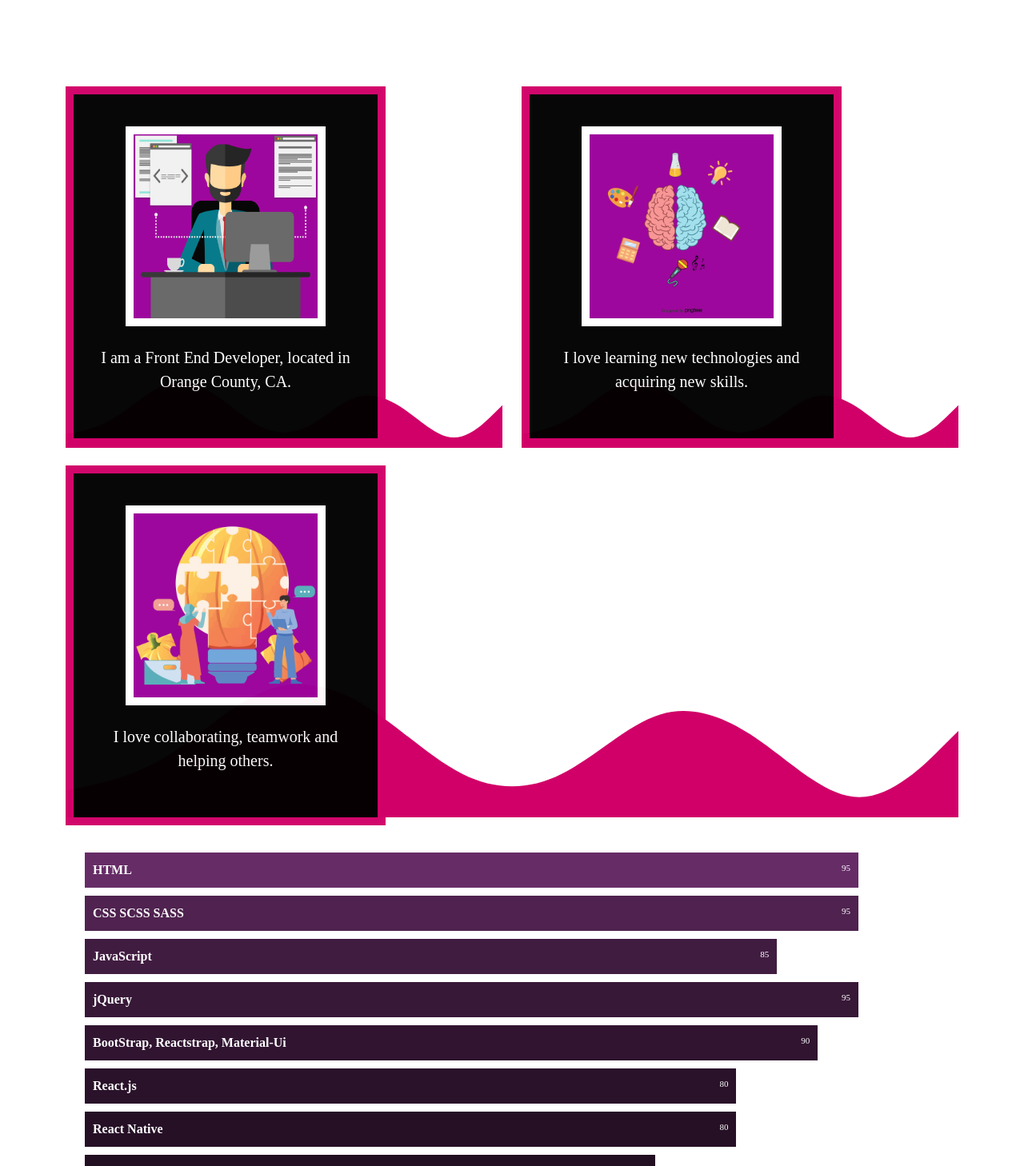
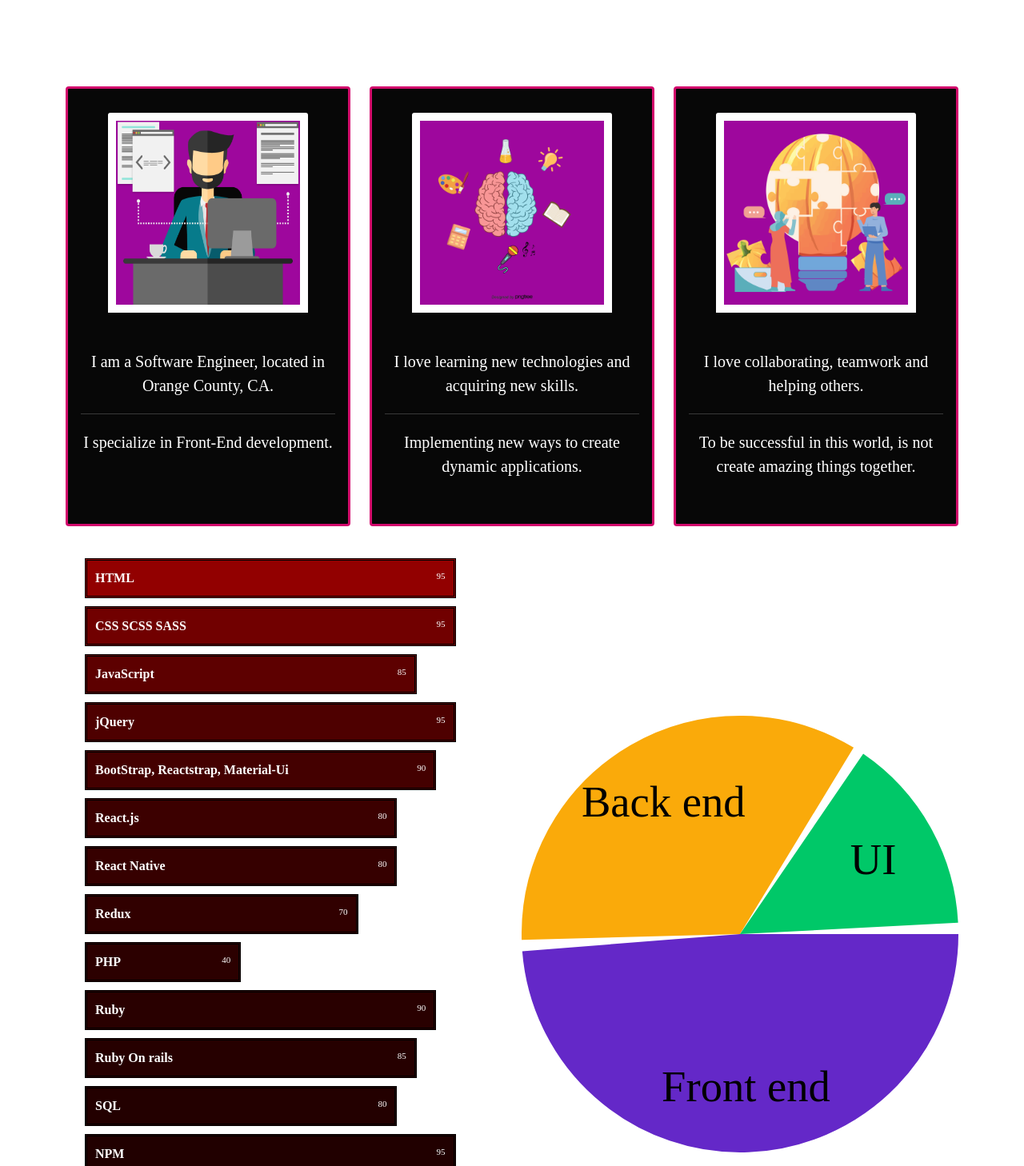
Before and after one commit to jonathanim/reactportfolioProject, a React (Create React App) app: page /About in a window 1280 px wide. Shown: the part 232-1690 px from the top of the page at 80% size. Built offline with nearby package versions, Linux system fonts and the light colour scheme.

Commit message:
add chart in about page

```diff
--- a/package.json
+++ b/package.json
@@ -16,6 +16,7 @@
     "react-animation-components": "3.0.0",
     "react-dom": "^17.0.2",
     "react-icons": "^4.2.0",
+    "react-minimal-pie-chart": "^8.2.0",
     "react-router-dom": "^5.2.0",
     "react-script": "^2.0.5",
     "react-scripts": "4.0.3",
--- a/src/components/About.js
+++ b/src/components/About.js
@@ -1,88 +1,118 @@
-import React from 'react'
-import { Col, Row, Container } from 'reactstrap'
-
-import SkillBars from './SkillsBars'
-import './styles/About.css'
-import '../index.css'
-
+import React from "react";
+import { Col, Row, Container } from "reactstrap";
+import { Card, CardImg, CardText, CardBody } from "reactstrap";
+import SkillBars from "./SkillsBars";
+import "../index.css";
+import "./styles/About.css";
+import SkillSet from "./SkillSet";
 function About() {
-
   return (
     <Container className="section">
-            <Row>
-                <Col>
-                    <h1 className="h1-title">ABOUT <span style={{ color: 'rgb(209, 0, 104)' }}>ME</span></h1>
-                </Col>
-            </Row>
-            <Row className='botRowAbout'>
-                <Col style={{ justifyContent: 'center', alignContent: 'center' }}>
-                    <div style={styles.text}>
-                        <img style={styles.image} src="../assets/favpng_html-responsive-web-design-web-development-software-developer-mobile-app-development.png" alt="boy" />
-                        <p className="my-4">I am a Front End Developer, located in Orange County, CA.</p>
-                    </div>
-                    <svg className="svgBackground" xmlns="http://www.w3.org/2000/svg" viewBox="0 0 1440 300"><path fill="rgb(209, 0, 104)" fill-opacity="1" d="M0,256L26.7,250.7C53.3,245,107,235,160,202.7C213.3,171,267,117,320,96C373.3,75,427,85,480,117.3C533.3,149,587,203,640,229.3C693.3,256,747,256,800,229.3C853.3,203,907,149,960,133.3C1013.3,117,1067,139,1120,176C1173.3,213,1227,267,1280,266.7C1333.3,267,1387,213,1413,186.7L1440,160L1440,320L1413.3,320C1386.7,320,1333,320,1280,320C1226.7,320,1173,320,1120,320C1066.7,320,1013,320,960,320C906.7,320,853,320,800,320C746.7,320,693,320,640,320C586.7,320,533,320,480,320C426.7,320,373,320,320,320C266.7,320,213,320,160,320C106.7,320,53,320,27,320L0,320Z"></path></svg>
-                </Col>
-                <Col style={{ justifyContent: 'center', alignContent: 'center' }}>
-
-                    <div style={styles.text}>
-                        <img style={styles.image} src="../assets/learning.png" alt="learning" />
-                        <p className="my-4">I love learning new technologies and acquiring new skills.</p>
-                    </div>
-                    <svg className="svgBackground" xmlns="http://www.w3.org/2000/svg" viewBox="0 0 1440 300"><path fill="rgb(209, 0, 104)" fill-opacity="1" d="M0,256L26.7,250.7C53.3,245,107,235,160,202.7C213.3,171,267,117,320,96C373.3,75,427,85,480,117.3C533.3,149,587,203,640,229.3C693.3,256,747,256,800,229.3C853.3,203,907,149,960,133.3C1013.3,117,1067,139,1120,176C1173.3,213,1227,267,1280,266.7C1333.3,267,1387,213,1413,186.7L1440,160L1440,320L1413.3,320C1386.7,320,1333,320,1280,320C1226.7,320,1173,320,1120,320C1066.7,320,1013,320,960,320C906.7,320,853,320,800,320C746.7,320,693,320,640,320C586.7,320,533,320,480,320C426.7,320,373,320,320,320C266.7,320,213,320,160,320C106.7,320,53,320,27,320L0,320Z"></path></svg>
-                </Col>
-                <Col style={{ justifyContent: 'center', alignContent: 'center' }}>
-
-                    <div style={styles.text}>
-                        <img style={styles.image} src="../assets/collaborating.png" alt="collaborating" />
-                        <p className="my-4">I love collaborating, teamwork and helping others.</p>
-                    </div>
-                    <svg className="svgBackground" xmlns="http://www.w3.org/2000/svg" viewBox="0 0 1440 300"><path fill="rgb(209, 0, 104)" fill-opacity="1" d="M0,256L26.7,250.7C53.3,245,107,235,160,202.7C213.3,171,267,117,320,96C373.3,75,427,85,480,117.3C533.3,149,587,203,640,229.3C693.3,256,747,256,800,229.3C853.3,203,907,149,960,133.3C1013.3,117,1067,139,1120,176C1173.3,213,1227,267,1280,266.7C1333.3,267,1387,213,1413,186.7L1440,160L1440,320L1413.3,320C1386.7,320,1333,320,1280,320C1226.7,320,1173,320,1120,320C1066.7,320,1013,320,960,320C906.7,320,853,320,800,320C746.7,320,693,320,640,320C586.7,320,533,320,480,320C426.7,320,373,320,320,320C266.7,320,213,320,160,320C106.7,320,53,320,27,320L0,320Z"></path></svg>
+      <Row xs="12">
+        <Col className={styles.columnStyle}>
+          <h1 className="h1-title">
+            ABOUT <span style={{ color: "rgb(209, 0, 104)" }}>ME</span>
+          </h1>
         </Col>
       </Row>
       <Row>
-                <Col>
+        <Col xs={12} md={6} lg={4}>
+          <Card style={styles.text}>
+            <CardImg
+              top
+              style={styles.image}
+              width="100px"
+              src="../assets/favpng_html-responsive-web-design-web-development-software-developer-mobile-app-development.png"
+              alt="Card image cap"
+            />
+            <CardBody>
+              <CardText>
+                I am a Software Engineer, located in Orange County, CA.
+                <hr /> I specialize in Front-End development.
+              </CardText>
+            </CardBody>
+          </Card>
+        </Col>
+        <Col xs={12} md={6} lg={4}>
+          <Card style={styles.text}>
+            <CardImg
+              top
+              style={styles.image}
+              width="100px"
+              src="../assets/learning.png"
+              alt="learning"
+            />
+            <CardBody>
+              <CardText>
+                I love learning new technologies and acquiring new skills.
+                <hr />
+                Implementing new ways to create dynamic applications.
+              </CardText>
+            </CardBody>
+          </Card>
+        </Col>
+        <Col xs={12} md={6} lg={4}>
+          <Card style={styles.text}>
+            <CardImg
+              top
+              style={styles.image}
+              width="100px"
+              src="../assets/collaborating.png"
+              alt="collaborating"
+            />
+            <CardBody>
+              <CardText>
+                I love collaborating, teamwork and helping others.
+                <hr />
+                To be successful in this world, is not create amazing things
+                together.
+              </CardText>
+            </CardBody>
+          </Card>
+        </Col>
+      </Row>
+      <Row
+        xs="12"
+        className={{
+          justifyContent: "center",
+          alignContent: "center",
+          textAlign: "center",
+        }}
+      >
+        <Col style={{ marginTop: "30px" }}>
           <SkillBars />
         </Col>
+        <SkillSet />
       </Row>
-
-        </Container >
-    )
+    </Container>
+  );
 }
 
-export default About
+export default About;
 
 const styles = {
   text: {
-        backgroundColor: 'black',
-        color: 'white',
-        padding: '30px',
-        textAlign: 'center',
-        fontSize: '20px',
-        border: '10px solid rgb(209, 0, 104)',
-        width: "400px",
-        height: "450px",
-        position: 'relative',
-        opacity: ".97"
+    backgroundColor: "black",
+    color: "white",
+    padding: "30px auto",
+    textAlign: "center",
+    fontSize: "20px",
+    border: "3px solid rgb(209, 0, 104)",
+    width: "auto",
+    height: "550px",
+    opacity: ".97",
   },
   image: {
     background: "rgb(155, 0, 154)",
-        border: '10px solid white',
+    border: "10px solid white",
     display: "block",
-        margin: "10px auto",
+    margin: "30px auto",
     height: "250px",
-        width: "250px"
-    }, longText: {
-        backgroundColor: 'black',
-        color: 'white',
-        fontSize: '20px',
-        border: '10px solid rgb(209, 0, 104)',
-        height: "auto",
-        opacity: ".97",
-        justifyContent: 'center',
-        alignContent: 'center',
-        padding: '10px'
-
+    width: "250px",
   },
-
-
-}
+  columnStyle: {
+    margin: "0 30px 0 30px",
+    justifyContent: "center",
+    alignContent: "center",
+  },
+};
--- /dev/null
+++ b/src/components/SkillSet.js
@@ -0,0 +1,31 @@
+import React from "react";
+import { PieChart } from "react-minimal-pie-chart";
+import { Col } from "reactstrap";
+
+function SkillSet() {
+  return (
+    <Col>
+      <PieChart
+        label={(props) => {
+          return props.dataEntry.title;
+        }}
+        data={[
+          { title: "Front end", value: 50, color: "rgb(100, 40, 200)" },
+          { title: "Back end", value: 35, color: " rgb(250, 170, 10)" },
+          { title: "UI", value: 15, color: "rgb(0, 200, 104)" },
+        ]}
+        totalValue="100"
+        labelPosition={70}
+        labelStyle={{ fontSize: "10px" }}
+        animate={true}
+        animationDuration={2000}
+        animationEasing="ease-in"
+        center={[50, 50]}
+        paddingAngle={3}
+      />
+      ;
+    </Col>
+  );
+}
+
+export default SkillSet;
--- a/src/components/SkillsBars.js
+++ b/src/components/SkillsBars.js
@@ -1,46 +1,51 @@
-import React from 'react'
-import './styles/skillsbars.scss'
-import '../index.css'
-import { DATA } from './data'
-import { Col } from 'reactstrap'
+import React from "react";
+import "./styles/skillsbars.scss";
+import "../index.css";
+import { DATA } from "./data";
+import { Col } from "reactstrap";
 class SkillBars extends React.Component {
   constructor(props) {
     super(props);
     this.state = {
       collapsed: true,
-      skills: [...DATA]
+      skills: [...DATA],
     };
-
   }
 
   componentDidMount() {
     setTimeout(() => {
-      this.setState({ collapsed: false })
+      this.setState({ collapsed: false });
     }, 1000);
   }
 
   render() {
     const { collapsed } = this.state;
-    const hue = "300";
-    const saturation = "40";
+    const hue = "0";
+    const saturation = "100";
 
     return (
-
-      <div id="app" className={`container ${collapsed ? 'collapsed' : ''}`}>
+      <Col className={`container ${collapsed ? "collapsed" : ""}`}>
         <ul className="skills">
-          {this.state.skills.map((skill, index) =>
+          {this.state.skills.map((skill, index) => (
             <li
               key={index}
-              style={{ width: `${skill.level}%`, backgroundColor: `hsl(${hue}, ${saturation}%, ${100 / (index + 3.5)}%)` }}
+              style={{
+                width: `${skill.level}%`,
+                backgroundColor: `hsl(${hue}, ${saturation}%, ${
+                  100 / (index + 3.5)
+                }%)`,
+              }}
             >
-              <p>{skill.type}<span>{skill.level}</span></p>
+              <p>
+                {skill.type}
+                <span>{skill.level}</span>
+              </p>
             </li>
-          )}
+          ))}
         </ul>
-      </div>
-
-    )
+      </Col>
+    );
   }
 }
 
-export default SkillBars
+export default SkillBars;
--- a/src/components/styles/skillsbars.scss
+++ b/src/components/styles/skillsbars.scss
@@ -1,16 +1,15 @@
-
-
 .skills {
   margin: 0 0 30px 0;
   padding: 0;
-    width: calc(100% - 50px);
+  width: calc(100% - 10px);
   li {
     display: block;
     position: relative;
-      background-color: #888;
+    background-color: black;
     color: #fff;
     margin: 10px 0;
-      transition: width 300ms ease-in-out;
+    border: 3px double black;
+    transition: width 2s ease-in-out;
     .collapsed & {
       width: 0 !important;
     }
--- a/src/index.css
+++ b/src/index.css
@@ -1,8 +1,9 @@
-body, html {
+body,
+html {
   font-family: Montserrat;
   margin: 0;
-  padding:0;
-  height: 100%
+  padding: 0;
+  height: 100%;
 }
 
 /* my colors  */
@@ -12,29 +13,26 @@ body, html {
   font-size: 50px;
   text-align: center;
   margin: -20px 0 100px 0;
-  text-shadow: 2px 2px black;
 }
+
 .section {
-  width:auto;
+  width: auto;
   margin-top: 200px;
   margin-bottom: 200px;
 }
-.margin-right{
-  margin-right:15px;
+.margin-right {
+  margin-right: 15px;
   padding-bottom: 15px;
   justify-content: center;
   align-content: center;
 }
-
-
 
 .home-header {
   padding: 150px 30px 100px 30px;
   display: grid;
   justify-content: center;
   align-items: center;
-    text-align:center;
-;
+  text-align: center;
 }
 
 .home-header h1 {
@@ -44,10 +42,8 @@ body, html {
 .home-header {
   font-size: 25px;
   font-weight: none;
-   text-align:center;
+  text-align: center;
 }
-
-
 
 .customCard {
   padding: 15px;
@@ -57,11 +53,9 @@ body, html {
   align-items: center;
   justify-content: center;
   text-align: center;
-
 }
 
-
-.customCard img{
+.customCard img {
   width: 50%;
   border: 2px solid black;
   border-radius: 15px;
@@ -75,8 +69,6 @@ body, html {
   height: auto;
   font-size: 20px;
 }
-
-
 
 .card-enter {
   opacity: 0;
```
Also changed, not shown: src/components/BodyComponent.js (+3 -5 lines), src/components/Intro.js (+10 -12 lines), src/components/styles/About.css (line endings or trailing spaces), 2 other files (tests, documents, lock files or other folders). Lines whose indentation alone changed are shown as unchanged.
